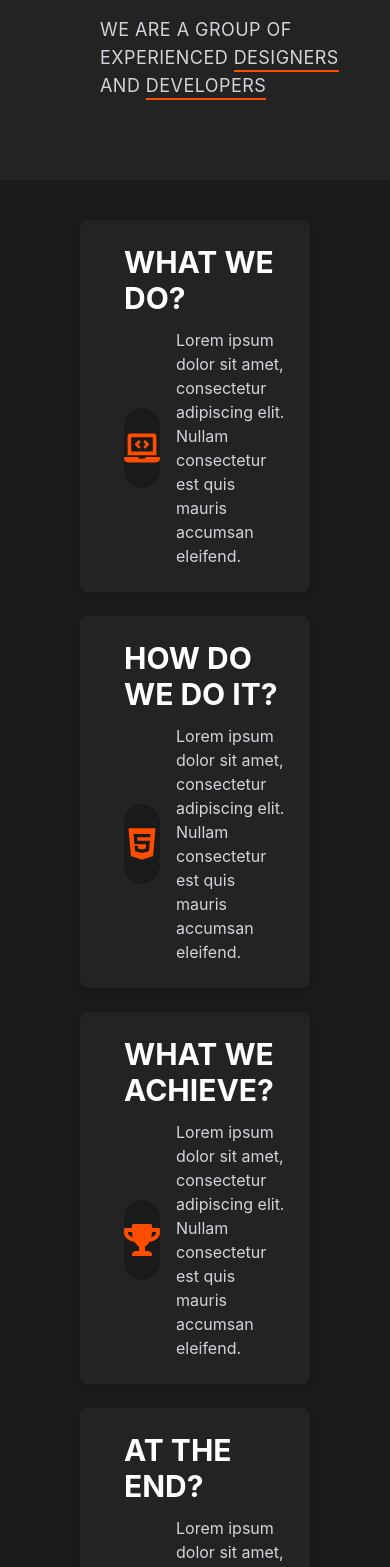
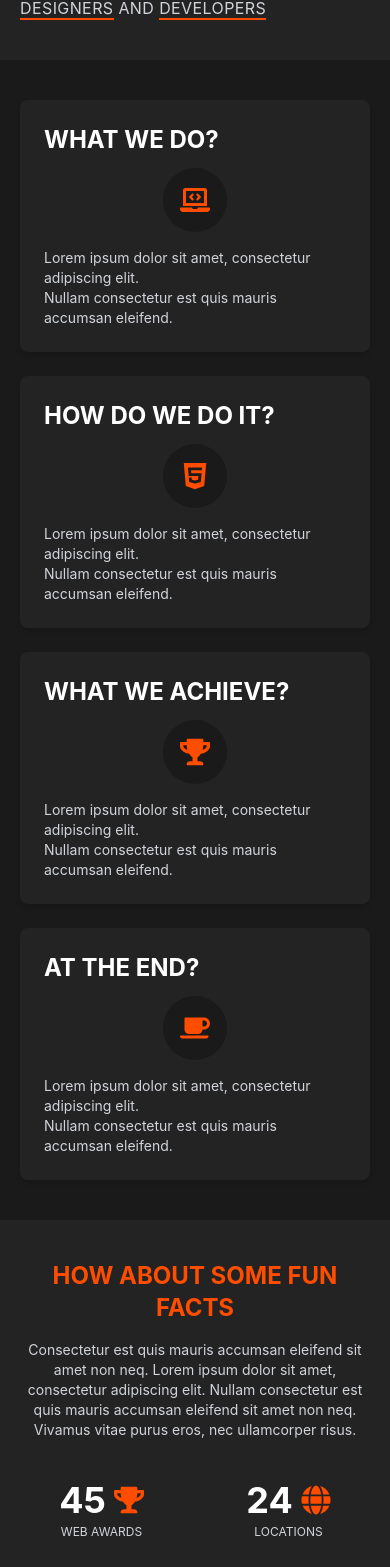
Before and after one commit to MalinduHettiarachchi/Helios, a React (Create React App) app: page / in a window 390 px wide. Shown: the part 1032-2599 px from the top of the page. Built offline with nearby package versions, Linux system fonts and the light colour scheme.

Commit message:
Update Aboutus.js

```diff
--- a/src/component/Aboutus.js
+++ b/src/component/Aboutus.js
@@ -12,25 +12,26 @@ import {
 
 function Aboutus() {
   return (
-    <div>
-      <div className="bg-[#232323] text-white py-20 px-5 text-left">
-        {/* Title Animation - Start farther left */}
+    <div className="w-full overflow-x-hidden bg-[#1a1a1a]">
+      {/* Title Section */}
+      <div className="bg-[#232323] text-white py-10 md:py-20 px-5 md:px-10 lg:px-20 text-left">
         <motion.h2
-          className="text-4xl md:text-5xl ml-20 font-bold"
+          className="text-3xl md:text-4xl lg:text-5xl font-bold"
           initial={{ x: -200, opacity: 0 }}
-          animate={{ x: 0, opacity: 1 }}
+          whileInView={{ x: 0, opacity: 1 }}
           transition={{ duration: 1, ease: "easeOut" }}
+          viewport={{ once: false }}
         >
           <span className="text-[#ff4d00] italic">WHO</span>
           <span className="italic font-light"> WE ARE?</span>
         </motion.h2>
 
-        {/* Subtitle Animation - Start farther right */}
         <motion.p
-          className="mt-4 text-lg md:text-xl ml-20 text-gray-300 tracking-wide"
+          className="mt-4 text-base md:text-lg lg:text-xl text-gray-300 tracking-wide"
           initial={{ x: 200, opacity: 0 }}
-          animate={{ x: 0, opacity: 1 }}
+          whileInView={{ x: 0, opacity: 1 }}
           transition={{ duration: 1, ease: "easeOut" }}
+          viewport={{ once: false }}
         >
           WE ARE A GROUP OF EXPERIENCED{" "}
           <span className="relative inline-block">
@@ -45,86 +46,91 @@ function Aboutus() {
         </motion.p>
       </div>
 
+      {/* Cards Section */}
       <div className="bg-[#1a1a1a]">
-        <div className="grid grid-cols-1 md:grid-cols-2 gap-6 mx-20 py-10 ">
-          {/* Card 1 - Left to Right */}
+        <div className="grid grid-cols-1 md:grid-cols-2 gap-6 mx-5 md:mx-10 lg:mx-20 py-10">
+          {/* Card 1 */}
           <motion.div
-            className="bg-[#232323] p-6 rounded-lg shadow-md s"
+            className="bg-[#232323] p-6 rounded-lg shadow-md"
             initial={{ opacity: 0, x: -100 }}
-            animate={{ opacity: 1, x: 0 }}
+            whileInView={{ opacity: 1, x: 0 }}
             transition={{ duration: 1 }}
+            viewport={{ once: false }}
           >
-            <h3 className="text-3xl font-bold mb-3 ml-5 text-white">
+            <h3 className="text-2xl md:text-3xl font-bold mb-3 text-white">
               WHAT WE DO?
             </h3>
-            <div className="flex items-center gap-4 ml-5">
-              <div className="bg-[#1a1a1a] w-20 h-20 rounded-full flex items-center justify-center hover:bg-white">
-                <FaLaptopCode className="text-[#ff4d00] text-4xl scale-100 hover:scale-110" />
+            <div className="flex flex-col md:flex-row items-center gap-4">
+              <div className="bg-[#1a1a1a] w-16 h-16 md:w-20 md:h-20 rounded-full flex items-center justify-center hover:bg-white">
+                <FaLaptopCode className="text-[#ff4d00] text-3xl md:text-4xl scale-100 hover:scale-110" />
               </div>
-              <p className="text-gray-300">
+              <p className="text-gray-300 text-sm md:text-base">
                 Lorem ipsum dolor sit amet, consectetur adipiscing elit.
                 <br /> Nullam consectetur est quis mauris accumsan eleifend.
               </p>
             </div>
           </motion.div>
 
-          {/* Card 2 - Right to Left */}
+          {/* Card 2 */}
           <motion.div
             className="bg-[#232323] p-6 rounded-lg shadow-md"
             initial={{ opacity: 0, x: 100 }}
-            animate={{ opacity: 1, x: 0 }}
+            whileInView={{ opacity: 1, x: 0 }}
             transition={{ duration: 1 }}
+            viewport={{ once: false }}
           >
-            <h3 className="text-3xl font-bold mb-3 ml-5 text-white">
+            <h3 className="text-2xl md:text-3xl font-bold mb-3 text-white">
               HOW DO WE DO IT?
             </h3>
-            <div className="flex items-center gap-4 ml-5">
-              <div className="bg-[#1a1a1a] w-20 h-20 rounded-full flex items-center justify-center hover:bg-white">
-                <FaHtml5 className="text-[#ff4d00] text-4xl scale-100 hover:scale-110" />
+            <div className="flex flex-col md:flex-row items-center gap-4">
+              <div className="bg-[#1a1a1a] w-16 h-16 md:w-20 md:h-20 rounded-full flex items-center justify-center hover:bg-white">
+                <FaHtml5 className="text-[#ff4d00] text-3xl md:text-4xl scale-100 hover:scale-110" />
               </div>
-              <p className="text-gray-300">
+              <p className="text-gray-300 text-sm md:text-base">
                 Lorem ipsum dolor sit amet, consectetur adipiscing elit.
                 <br /> Nullam consectetur est quis mauris accumsan eleifend.
               </p>
             </div>
           </motion.div>
 
-          {/* Card 3 - Left to Right */}
+          {/* Card 3 */}
           <motion.div
             className="bg-[#232323] p-6 rounded-lg shadow-md"
             initial={{ opacity: 0, x: -100 }}
-            animate={{ opacity: 1, x: 0 }}
+            whileInView={{ opacity: 1, x: 0 }}
             transition={{ duration: 1 }}
+            viewport={{ once: false }}
           >
-            <h3 className="text-3xl font-bold mb-3 ml-5 text-white">
+            <h3 className="text-2xl md:text-3xl font-bold mb-3 text-white">
               WHAT WE ACHIEVE?
             </h3>
-            <div className="flex items-center gap-4 ml-5">
-              <div className="bg-[#1a1a1a] w-20 h-20 rounded-full flex items-center justify-center hover:bg-white">
-                <FaTrophy className="text-[#ff4d00] text-4xl scale-100 hover:scale-110" />
+            <div className="flex flex-col md:flex-row items-center gap-4">
+              <div className="bg-[#1a1a1a] w-16 h-16 md:w-20 md:h-20 rounded-full flex items-center justify-center hover:bg-white">
+                <FaTrophy className="text-[#ff4d00] text-3xl md:text-4xl scale-100 hover:scale-110" />
               </div>
-              <p className="text-gray-300">
+              <p className="text-gray-300 text-sm md:text-base">
                 Lorem ipsum dolor sit amet, consectetur adipiscing elit.
                 <br /> Nullam consectetur est quis mauris accumsan eleifend.
               </p>
             </div>
           </motion.div>
 
-          {/* Card 4 - Right to Left */}
+          {/* Card 4 */}
           <motion.div
             className="bg-[#232323] p-6 rounded-lg shadow-md"
             initial={{ opacity: 0, x: 100 }}
-            animate={{ opacity: 1, x: 0 }}
+            whileInView={{ opacity: 1, x: 0 }}
             transition={{ duration: 1 }}
+            viewport={{ once: false }}
           >
-            <h3 className="text-3xl font-bold mb-3 ml-5 text-white">
+            <h3 className="text-2xl md:text-3xl font-bold mb-3 text-white">
               AT THE END?
             </h3>
-            <div className="flex items-center gap-4 ml-5">
-              <div className="bg-[#1a1a1a] w-20 h-20 rounded-full flex items-center justify-center hover:bg-white">
-                <FaCoffee className="text-[#ff4d00] text-4xl scale-100 hover:scale-110" />
+            <div className="flex flex-col md:flex-row items-center gap-4">
+              <div className="bg-[#1a1a1a] w-16 h-16 md:w-20 md:h-20 rounded-full flex items-center justify-center hover:bg-white">
+                <FaCoffee className="text-[#ff4d00] text-3xl md:text-4xl scale-100 hover:scale-110" />
               </div>
-              <p className="text-gray-300">
+              <p className="text-gray-300 text-sm md:text-base">
                 Lorem ipsum dolor sit amet, consectetur adipiscing elit.
                 <br /> Nullam consectetur est quis mauris accumsan eleifend.
               </p>
@@ -134,21 +140,22 @@ function Aboutus() {
       </div>
 
       {/* Fun Facts Section */}
-      <div className="text-center bg-[#232323] py-10">
-        {/* Fun Facts Title */}
+      <div className="text-center bg-[#232323] py-10 px-5 md:px-10 lg:px-20">
         <motion.h2
-          className="text-3xl md:text-4xl font-bold text-[#ff4d00] uppercase"
+          className="text-2xl md:text-3xl lg:text-4xl font-bold text-[#ff4d00] uppercase"
           initial={{ opacity: 0, x: -100 }}
-          animate={{ opacity: 1, x: 0 }}
+          whileInView={{ opacity: 1, x: 0 }}
           transition={{ duration: 1 }}
+          viewport={{ once: false }}
         >
           HOW ABOUT SOME FUN FACTS
         </motion.h2>
         <motion.p
-          className="mt-4 text-gray-300 max-w-3xl mx-auto"
+          className="mt-4 text-gray-300 text-sm md:text-base max-w-3xl mx-auto"
           initial={{ opacity: 0, x: 100 }}
-          animate={{ opacity: 1, x: 0 }}
+          whileInView={{ opacity: 1, x: 0 }}
           transition={{ duration: 1 }}
+          viewport={{ once: false }}
         >
           Consectetur est quis mauris accumsan eleifend sit amet non neq. Lorem
           ipsum dolor sit amet, consectetur adipiscing elit. Nullam consectetur
@@ -157,67 +164,67 @@ function Aboutus() {
         </motion.p>
 
         {/* Fun Facts Stats */}
-        <div className="grid md:grid-cols-4 gap-0 mt-10 text-white">
-          {/* Stat 1 (Matches Image Design) */}
+        <div className="grid grid-cols-2 md:grid-cols-4 gap-6 mt-10 text-white">
           <motion.div
             className="flex flex-col items-center"
             initial={{ opacity: 0, x: -100 }}
-            animate={{ opacity: 1, x: 0 }}
+            whileInView={{ opacity: 1, x: 0 }}
             transition={{ duration: 1.2 }}
+            viewport={{ once: false }}
           >
             <div className="flex items-center gap-2">
-              <span className="text-5xl font-bold text-white scale-100 hover:scale-110">45</span>
-              <FaTrophy className="text-[#ff4d00] text-4xl" />
+              <span className="text-4xl md:text-5xl font-bold text-white scale-100 hover:scale-110">45</span>
+              <FaTrophy className="text-[#ff4d00] text-3xl md:text-4xl" />
             </div>
-            <span className="uppercase text-gray-300 text-base mt-1">
+            <span className="uppercase text-gray-300 text-xs md:text-sm mt-1">
               Web Awards
             </span>
           </motion.div>
 
-          {/* Stat 2 */}
           <motion.div
             className="flex flex-col items-center"
             initial={{ opacity: 0, x: -100 }}
-            animate={{ opacity: 1, x: 0 }}
+            whileInView={{ opacity: 1, x: 0 }}
             transition={{ duration: 1 }}
+            viewport={{ once: false }}
           >
             <div className="flex items-center gap-2">
-              <span className="text-5xl font-bold text-white scale-100 hover:scale-110">24</span>
-              <FaGlobe className="text-[#ff4d00] text-4xl" />
+              <span className="text-4xl md:text-5xl font-bold text-white scale-100 hover:scale-110">24</span>
+              <FaGlobe className="text-[#ff4d00] text-3xl md:text-4xl" />
             </div>
-            <span className="uppercase text-gray-300 text-base mt-1">
+            <span className="uppercase text-gray-300 text-xs md:text-sm mt-1">
               Locations
             </span>
           </motion.div>
 
-          {/* Stat 3 */}
           <motion.div
             className="flex flex-col items-center"
             initial={{ opacity: 0, x: 100 }}
-            animate={{ opacity: 1, x: 0 }}
+            whileInView={{ opacity: 1, x: 0 }}
             transition={{ duration: 1 }}
+            viewport={{ once: false }}
           >
             <div className="flex items-center gap-2">
-              <span className="text-5xl font-bold text-white scale-100 hover:scale-110">97</span>
-              <FaHeart className="text-[#ff4d00] text-4xl" />
+              <span className="text-4xl md:text-5xl font-bold text-white scale-100 hover:scale-110">97</span>
+              <FaHeart className="text-[#ff4d00] text-3xl md:text-4xl" />
             </div>
-            <span className="uppercase text-gray-300 text-base mt-1">
+            <span className="uppercase text-gray-300 text-xs md:text-sm mt-1">
               Happy Clients
             </span>
           </motion.div>
 
-          {/* Stat 4 */}
           <motion.div
             className="flex flex-col items-center"
             initial={{ opacity: 0, x: 100 }}
-            animate={{ opacity: 1, x: 0 }}
+            whileInView={{ opacity: 1, x: 0 }}
             transition={{ duration: 1.2 }}
+            viewport={{ once: false }}
           >
             <div className="flex items-center gap-2">
-              <span className="text-5xl font-bold text-white scale-100 hover:scale-110">86</span>
-              <FaRocket  className="text-[#ff4d00] text-4xl" />
+              <span className="text-4xl md:text-5xl font-bold text-white scale-100 hover:scale-110">86</span>
+              <FaRocket className="text-[#ff4d00] text-3xl md:text-4xl" />
             </div>
-            <span className="uppercase text-gray-300 text-base mt-1">
+            <span className="uppercase text-gray-300 text-xs md:text-sm mt-1">
               Projects
             </span>
           </motion.div>
```
